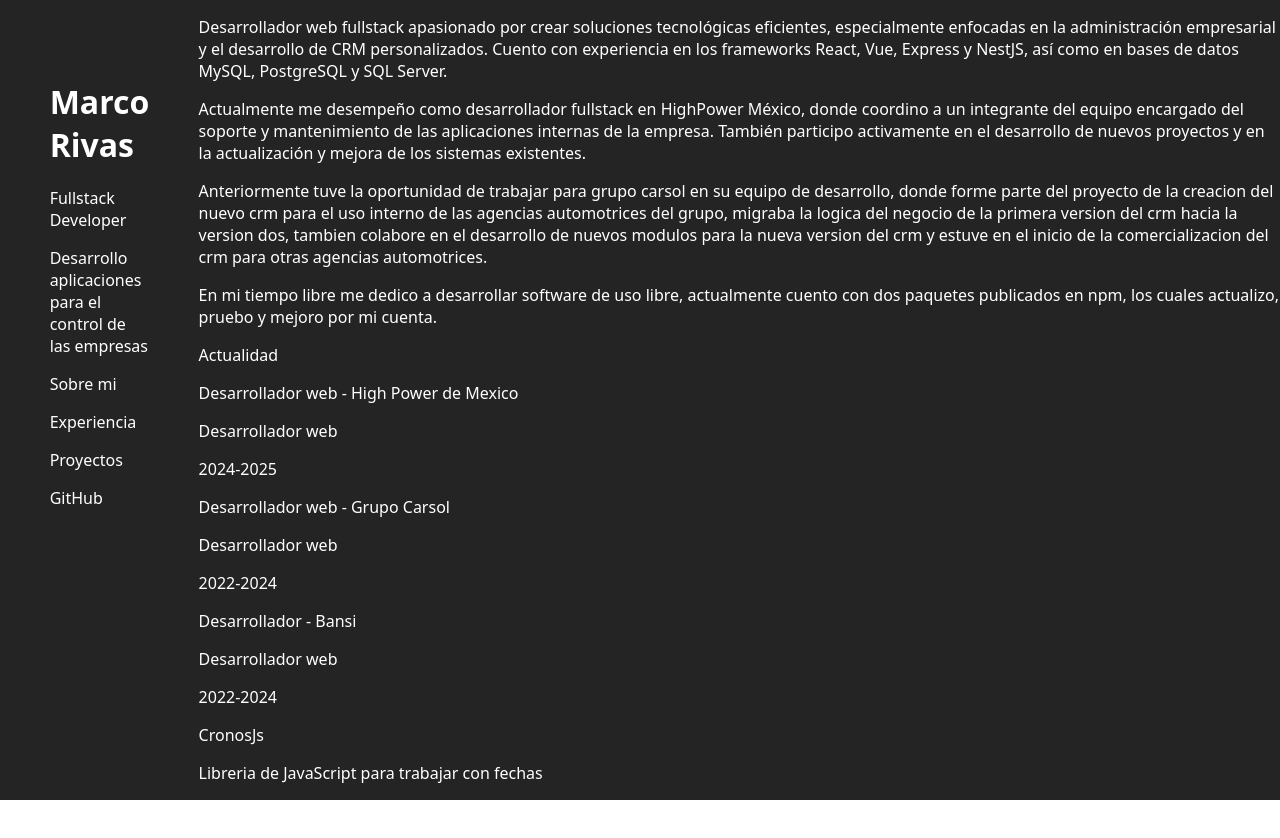
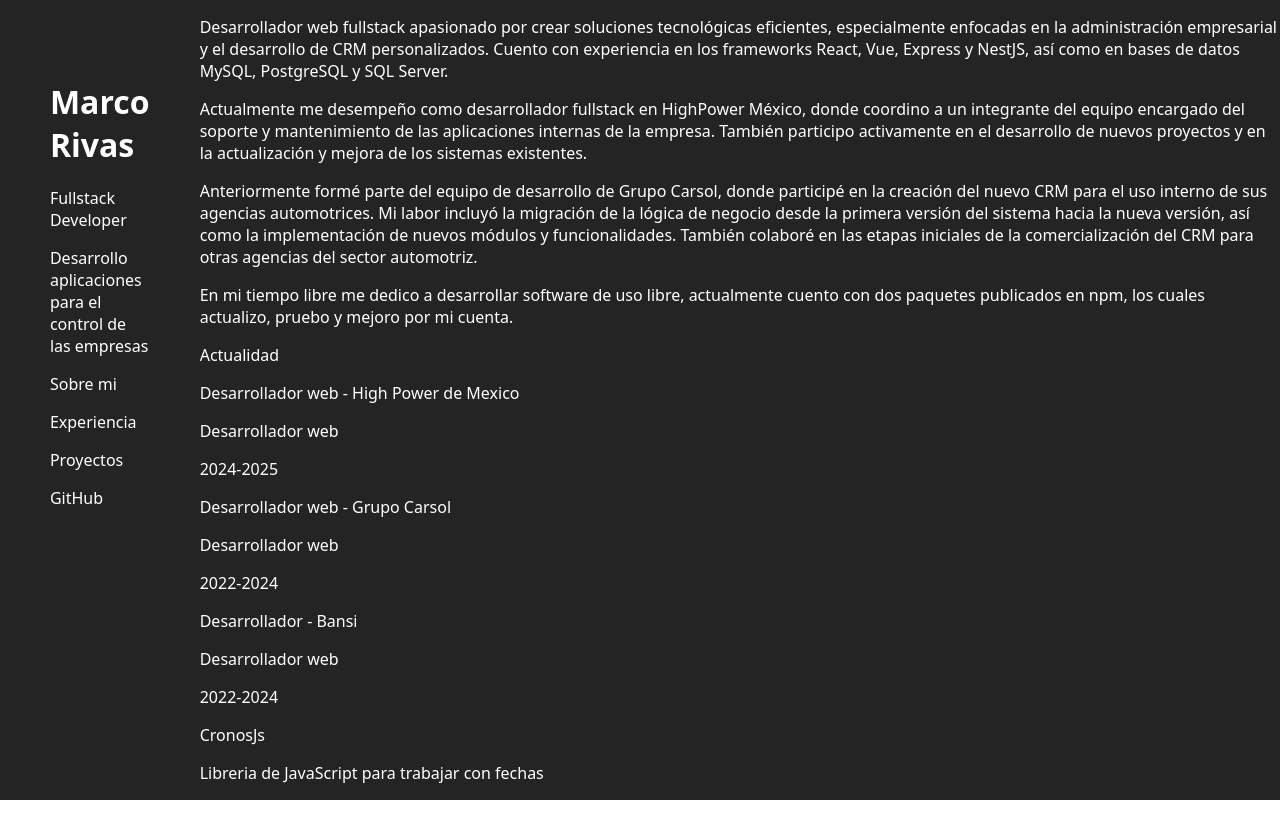
Before and after one commit to SteveBartmoss/cvSteve, a React (Create React App) app: page / in a window 1280 px wide. Shown: the top 838 px of the page. Built offline with nearby package versions, Linux system fonts and the light colour scheme.

Commit message:
feat: Se implemento mas contenido para la aplicacion

```diff
--- a/src/components/templateBrittany/templateBrittany.jsx
+++ b/src/components/templateBrittany/templateBrittany.jsx
@@ -51,11 +51,10 @@ export function MainBrittany() {
                             </p>
 
                             <p>
-                                Anteriormente tuve la oportunidad de trabajar para grupo carsol en su equipo de desarrollo,
-                                donde forme parte del proyecto de la creacion del nuevo crm para el uso interno de las agencias
-                                automotrices del grupo, migraba la logica del negocio de la primera version del crm hacia la version
-                                dos, tambien colabore en el desarrollo de nuevos modulos para la nueva version del crm y estuve en
-                                el inicio de la comercializacion del crm para otras agencias automotrices.
+                                Anteriormente formé parte del equipo de desarrollo de Grupo Carsol, donde participé en la creación del nuevo CRM
+                                para el uso interno de sus agencias automotrices. Mi labor incluyó la migración de la lógica de negocio desde la primera
+                                versión del sistema hacia la nueva versión, así como la implementación de nuevos módulos y funcionalidades.
+                                También colaboré en las etapas iniciales de la comercialización del CRM para otras agencias del sector automotriz.
                             </p>
 
                             <p>
```
